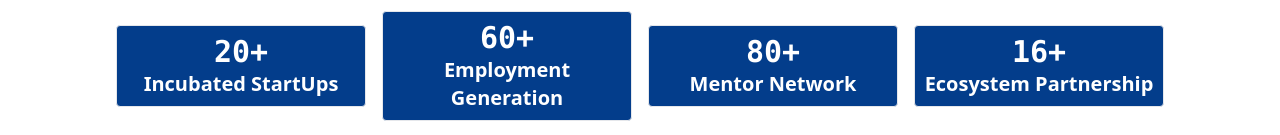
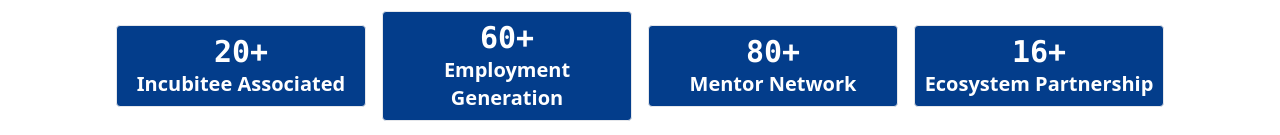
Before and after one commit to shindesuyash/DFIIE-Website, a React (Create React App) app: page / in a window 1280 px wide. Shown: the part 707-842 px from the top of the page. Built offline with nearby package versions, Linux system fonts and the light colour scheme; a web font is replaced by a local one.

Commit message:
incubitee associated

```diff
--- a/src/pages/HomePage.jsx
+++ b/src/pages/HomePage.jsx
@@ -9,7 +9,7 @@ const HomePage = () => {
   const [countUp,setCountUp] = useState(false);
   const data = [
     {
-      name:"Incubated StartUps",
+      name:"Incubitee Associated",
       total:20
     },
     {
```
